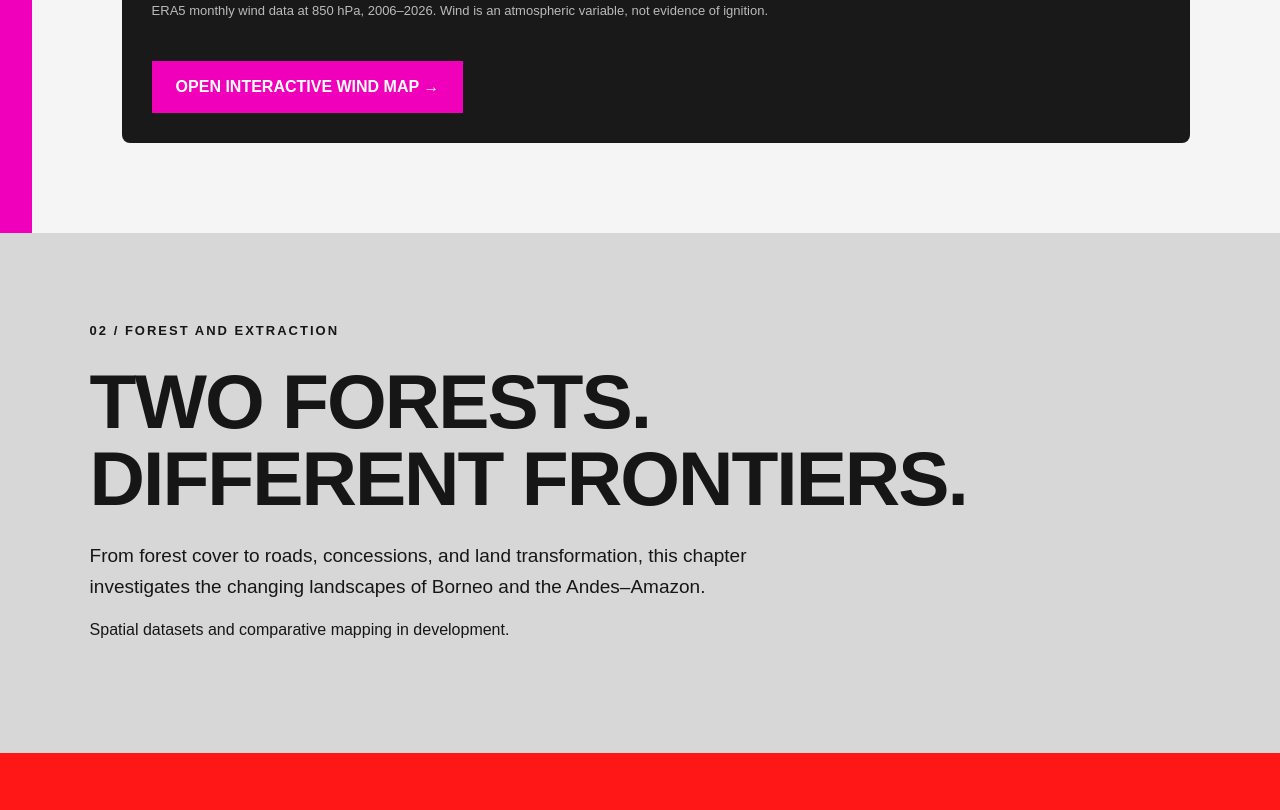
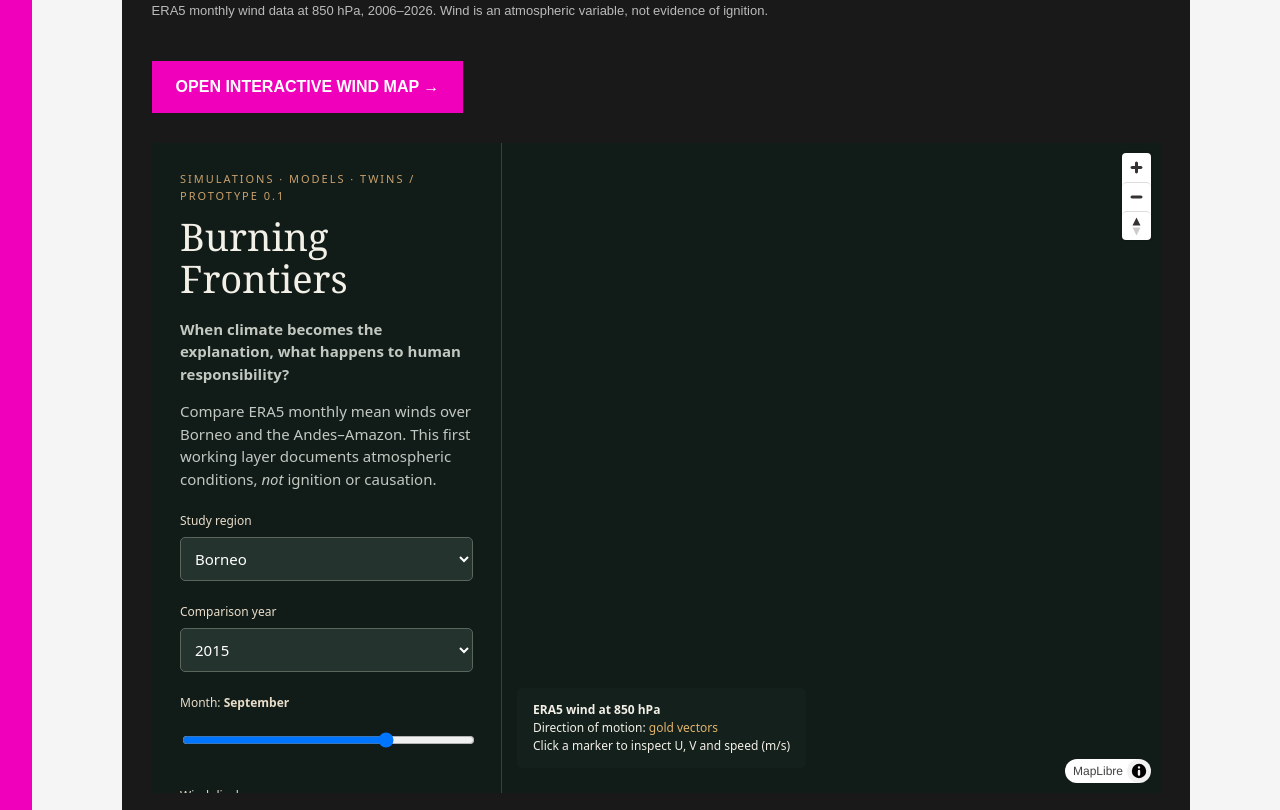
Before and after one commit to yuralasari/Burning-Frontiers, a plain HTML site: page landing.html in a window 1280 px wide. Shown: the part 1670-2480 px from the top of the page. Drawn offline with nearby package versions, Linux system fonts and the light colour scheme; no server answers.

Commit message:
Embed interactive ERA5 map in weather chapter
Add an iframe for the Burning Frontiers Interactive ERA5 Wind Map.

```diff
--- a/landing.html
+++ b/landing.html
@@ -173,6 +173,15 @@
     <a class="map-button" href="index.html">
       OPEN INTERACTIVE WIND MAP →
     </a>
+
+<div style="margin-top:30px;">
+  <iframe
+    src="index.html"
+    title="Burning Frontiers Interactive ERA5 Wind Map"
+    style="width:100%;height:650px;border:0;"
+    loading="lazy">
+  </iframe>
+</div>
   </div>
 </section>
 
```
